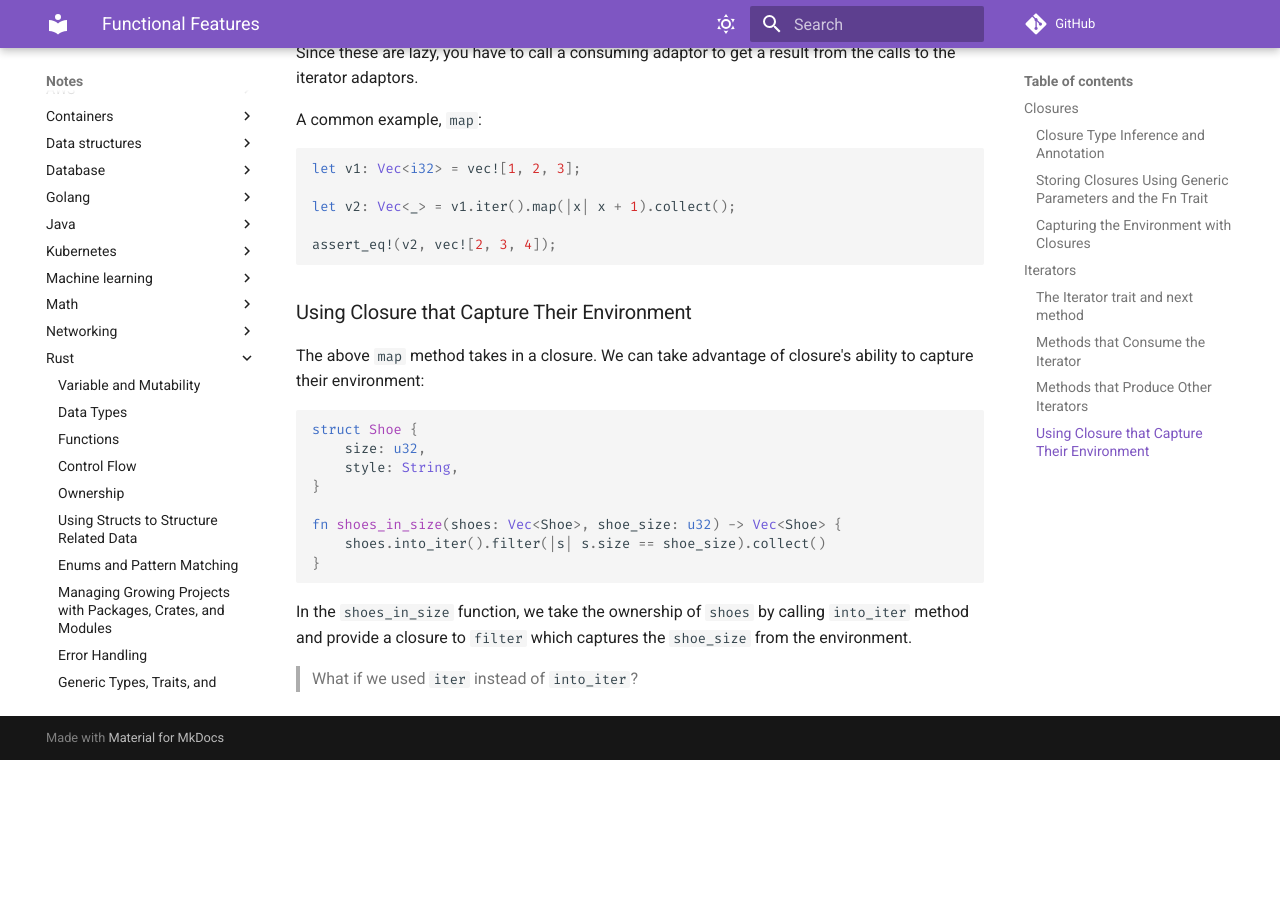
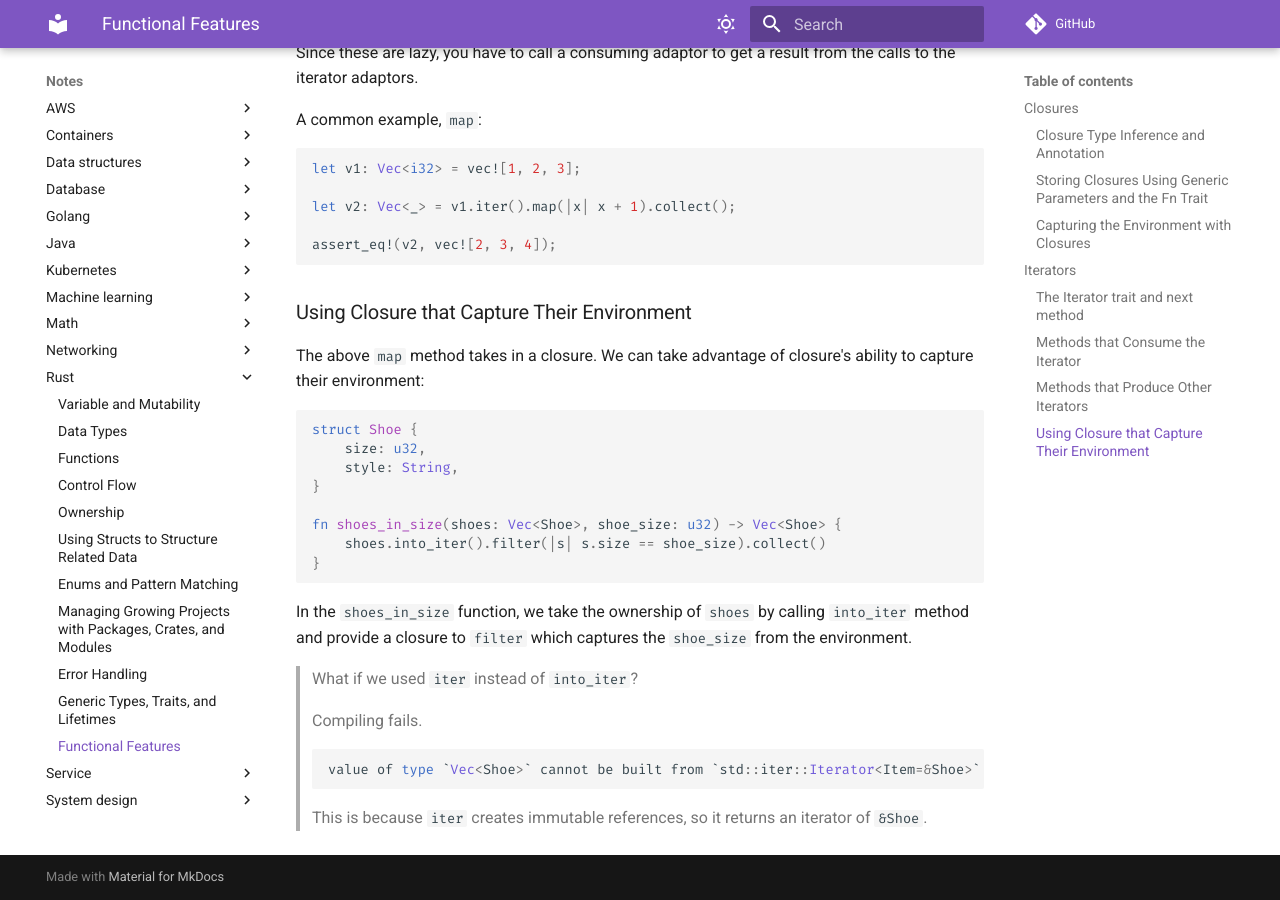
Before and after one commit to gapuchi/gapuchi.github.io, an MkDocs documentation site: the page built from docs/notes/rust/13-functional-features.md, in a window 1280 px wide and 900 px high, scrolled down 4787 px. Built offline with MkDocs 1.6.1 and Material for MkDocs 9.7.7, drawn with Linux system fonts in a browser that asks for light colours; comment, search, counter and statistics services are not loaded; before the commit the page ends 5547 px from its top, so only the background shows below that.

Commit message:
Finish Functional

````diff
--- a/docs/notes/rust/13-functional-features.md
+++ b/docs/notes/rust/13-functional-features.md
@@ -216,3 +216,11 @@ fn shoes_in_size(shoes: Vec<Shoe>, shoe_size: u32) -> Vec<Shoe> {
 In the `shoes_in_size` function, we take the ownership of `shoes` by calling `into_iter` method and provide a closure to `filter` which captures the `shoe_size` from the environment.
 
 > What if we used `iter` instead of `into_iter`?
+>
+> Compiling fails.
+>
+> ```rust
+> value of type `Vec<Shoe>` cannot be built from `std::iter::Iterator<Item=&Shoe>`
+> ```
+>
+> This is because `iter` creates immutable references, so it returns an iterator of `&Shoe`.
````
Also changed, not shown: docs/notes/rust/09-error-handling.md (+2 -2 lines).
